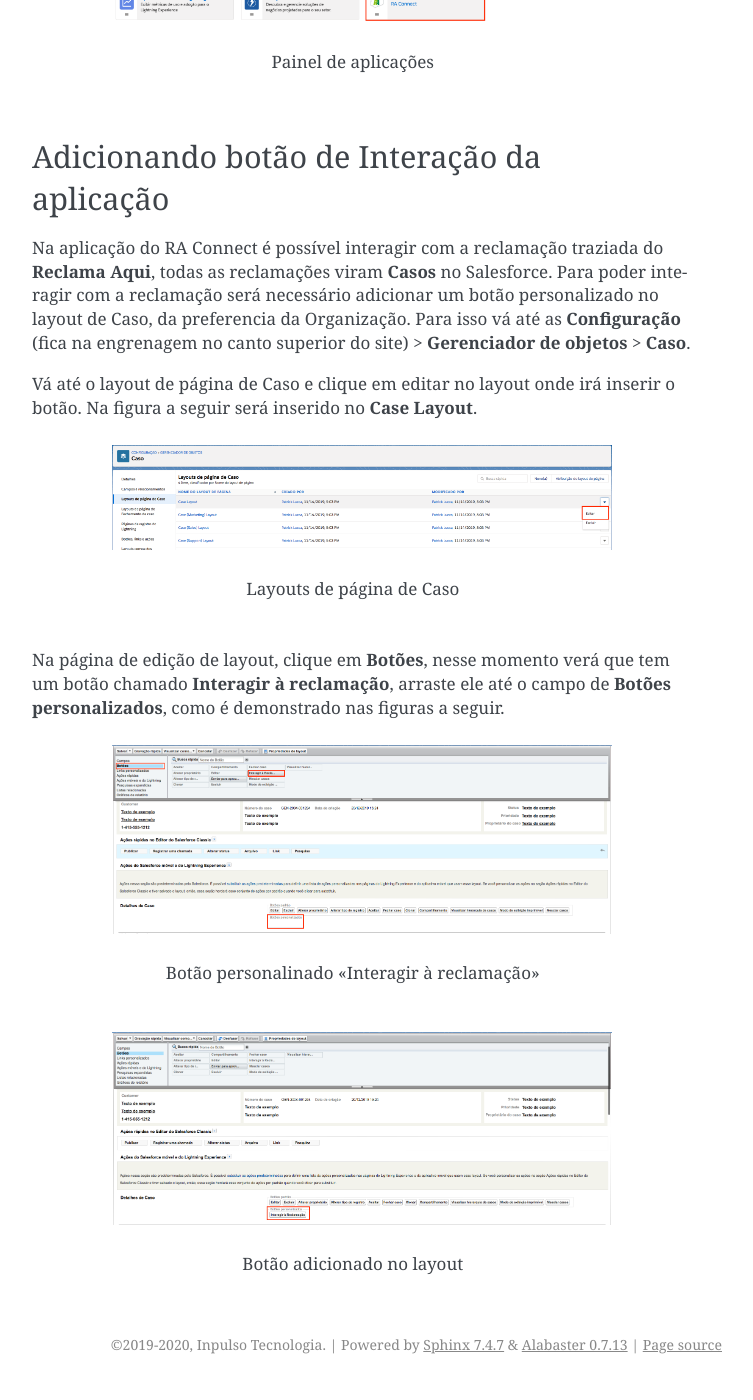
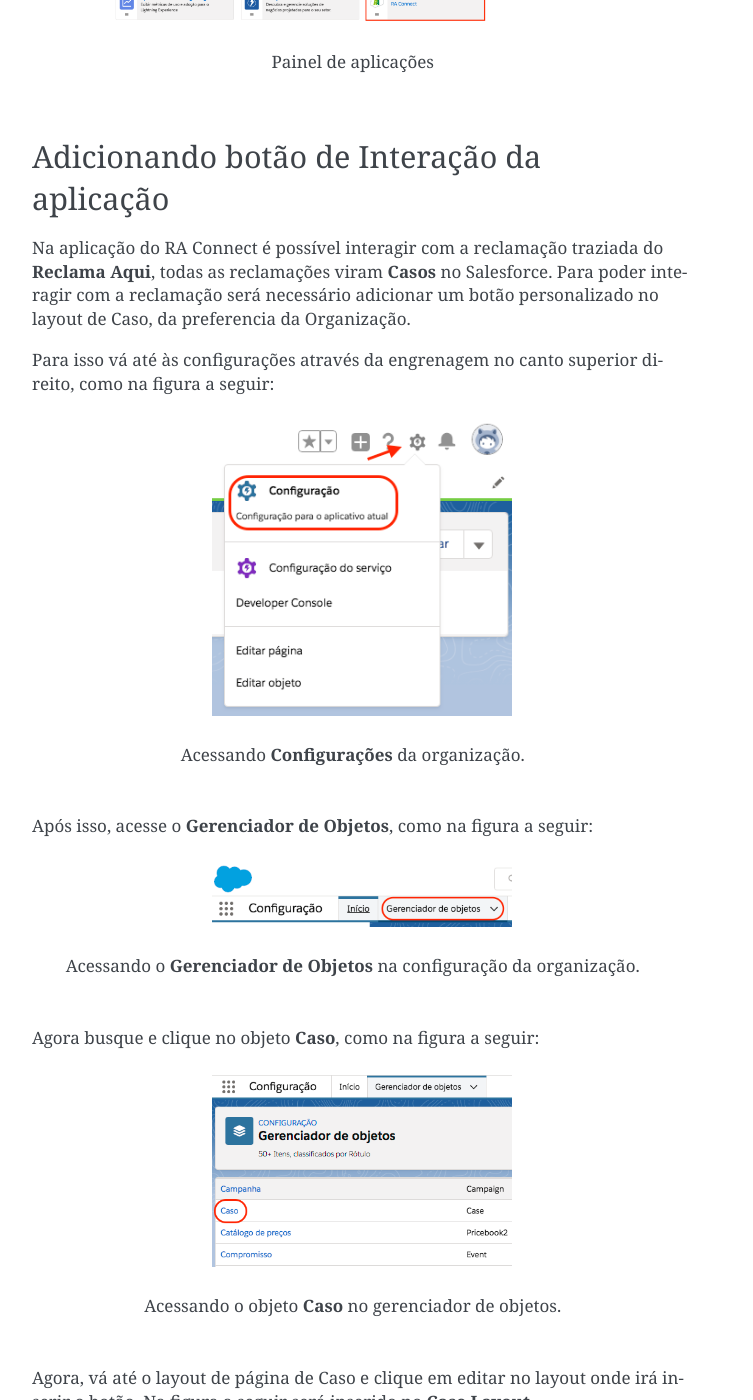
Before and after one commit to Inpulso-Tecnologia/RAConnectDOCFull, a Sphinx documentation site: the page built from docs/Setup/intalacao_pacote.rst, in a window 1280 px wide and 1400 px high, scrolled down 3632 px. Shown: the whole window, without its empty margins (388-1141 px from the left). Built offline with Sphinx 7.4.7, drawn with Linux system fonts in a browser that asks for light colours; some of the changed text lies outside the part shown.

Commit message:
Revisão Documentação Sprint 2

```diff
--- a/docs/Funcional/fila.rst
+++ b/docs/Funcional/fila.rst
@@ -5,7 +5,7 @@
 Neste tópico estaremos falando sobre filas de usuários no Salesforce e como utilizamos essa funcionalidade na nossa aplicação.
 Antes de registrar uma conexão é necessário ter um fila com suporte ao objeto **CASO**, caso não tenha uma fila com suporte a esse objeto, mostraremos como criar seguir.
 
-Para criar uma **Fila**, vá até às configurações através a engrenagem no canto superior direito, como na figura a seguir:
+Para criar uma **Fila**, vá até às configurações através da engrenagem no canto superior direito, como na figura a seguir:
 
 .. figure:: img/configuracao.png
     :width: 300px
--- a/docs/Setup/intalacao_pacote.rst
+++ b/docs/Setup/intalacao_pacote.rst
@@ -93,10 +93,35 @@
 
 Na aplicação do RA Connect é possível interagir com a reclamação traziada do **Reclama Aqui**, todas as reclamações viram **Casos** no Salesforce.
 Para poder interagir com a reclamação será necessário adicionar um botão personalizado no layout de Caso, da preferencia da Organização.
-Para isso vá até as **Configuração** (fica na engrenagem no canto superior do site) > **Gerenciador de objetos** > **Caso**.
 
+Para isso vá até às configurações através da engrenagem no canto superior direito, como na figura a seguir:
 
-Vá até o layout de página de Caso e clique em editar no layout onde irá inserir o botão. Na figura a seguir será inserido no **Case Layout**.
+.. figure:: img/configuracao.png
+    :width: 300px
+    :alt: Solidity logo
+    :align: center
+
+    Acessando **Configurações** da organização.
+
+Após isso, acesse o **Gerenciador de Objetos**, como na figura a seguir:
+
+.. figure:: img/gerenciadorObjetos.png
+    :width: 300px
+    :alt: Solidity logo
+    :align: center
+
+    Acessando o **Gerenciador de Objetos** na configuração da organização.
+
+Agora busque e clique no objeto **Caso**, como na figura a seguir:
+
+.. figure:: img/objetoCaso.png
+    :width: 300px
+    :alt: Solidity logo
+    :align: center
+
+    Acessando o objeto **Caso** no gerenciador de objetos.
+
+Agora, vá até o layout de página de Caso e clique em editar no layout onde irá inserir o botão. Na figura a seguir será inserido no **Case Layout**.
 
 .. figure:: img/layoutsCaso.png
     :width: 500px
--- a/docs/conf.py
+++ b/docs/conf.py
@@ -141,13 +141,6 @@
     'fontpkg': r''' \setmainfont{DejaVu Serif}
                 \setsansfont{DejaVu Sans}
                 \setmonofont{DejaVu Sans Mono}''',
-    'preamble': r'''\usepackage[titles]{tocloft}
-                \cftsetpnumwidth {1.25cm}\cftsetrmarg{1.5cm}
-                \setlength{\cftchapnumwidth}{0.75cm}
-                \setlength{\cftsecindent}{\cftchapnumwidth}
-                \setlength{\cftsecnumwidth}{1.25cm}''',
-    'fncychap': r'\usepackage[Bjornstrup]{fncychap}',
-    'printindex': r'\footnotesize\raggedright\printindex',
     'figure_align': 'H'
 }
 
```
Also changed, not shown: docs/Setup/img/gerenciadorObjetos.png (added), docs/Setup/img/objetoCaso.png (added), 2 other files.
